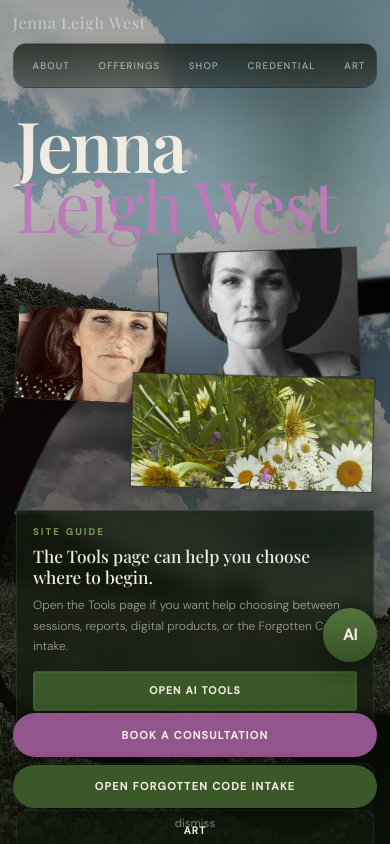
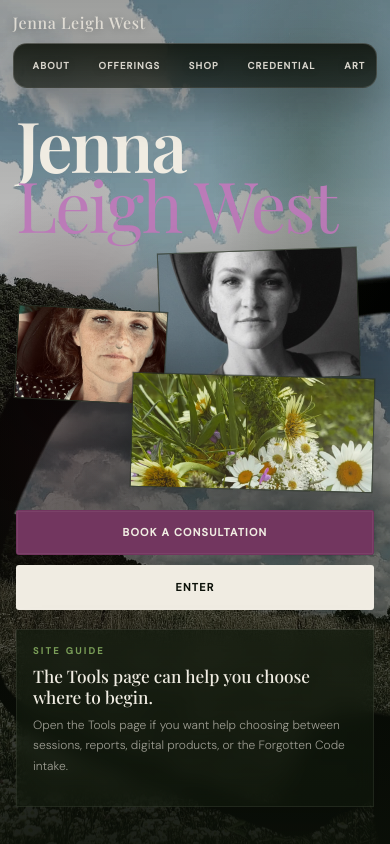
Before and after one commit to Jennaleighwilder/jennaleighwest-site, a website: page index.html in a window 390 px wide. Drawn offline with nearby package versions, Linux system fonts and the light colour scheme.

Commit message:
Restore simpler landing CTAs

```diff
--- a/index.html
+++ b/index.html
@@ -126,12 +126,12 @@ body{font-family:'DM Sans',sans-serif;color:var(--ivory);}
 
 /* ─── NAV ─── */
 .nav{position:fixed;top:0;left:0;right:0;z-index:900;display:flex;align-items:center;justify-content:space-between;padding:1.2rem 2.5rem;}
-.nav-logo{font-family:'Playfair Display',serif;font-weight:500;font-size:0.95rem;letter-spacing:0.04em;color:rgba(240,236,226,.5);background:none;border:none;cursor:pointer;transition:color .3s;padding:0;}
-.nav-logo:hover{color:var(--ivory);}
-.nav-pills{display:flex;gap:.25rem;list-style:none;background:linear-gradient(180deg,rgba(12,17,9,.72),rgba(12,17,9,.45));backdrop-filter:blur(14px);padding:.45rem .55rem;border-radius:16px;border:1px solid rgba(240,236,226,.07);box-shadow:0 18px 40px rgba(0,0,0,.18);}
-.nav-pills button{background:none;border:none;cursor:pointer;font-family:'DM Sans',sans-serif;font-size:.72rem;font-weight:500;letter-spacing:.12em;text-transform:uppercase;color:rgba(240,236,226,.62);transition:all .25s;padding:.48rem .95rem;border-radius:6px;}
-.nav-pills button:hover{color:var(--ivory);background:rgba(240,236,226,.05);}
-.nav-pills button.on{color:var(--ivory);background:rgba(240,236,226,.09);}
+.nav-logo{font-family:'Playfair Display',serif;font-weight:500;font-size:0.95rem;letter-spacing:0.04em;color:rgba(240,236,226,.82);background:none;border:none;cursor:pointer;transition:color .3s;padding:0;text-shadow:0 2px 10px rgba(0,0,0,.32);}
+.nav-logo:hover{color:var(--bone);}
+.nav-pills{display:flex;gap:.25rem;list-style:none;background:linear-gradient(180deg,rgba(12,17,9,.88),rgba(12,17,9,.68));backdrop-filter:blur(16px);padding:.45rem .55rem;border-radius:16px;border:1px solid rgba(240,236,226,.16);box-shadow:0 18px 40px rgba(0,0,0,.24);}
+.nav-pills button{background:none;border:none;cursor:pointer;font-family:'DM Sans',sans-serif;font-size:.72rem;font-weight:600;letter-spacing:.12em;text-transform:uppercase;color:rgba(240,236,226,.88);transition:all .25s;padding:.48rem .95rem;border-radius:6px;text-shadow:0 1px 8px rgba(0,0,0,.24);}
+.nav-pills button:hover{color:var(--ivory);background:rgba(240,236,226,.08);}
+.nav-pills button.on{color:var(--ivory);background:rgba(240,236,226,.14);}
 .nav-tools-btn{color:var(--petal)!important;}
 
 /* ─── DOTS ─── */
@@ -664,13 +664,12 @@ body{font-family:'DM Sans',sans-serif;color:var(--ivory);}
   .p1-frame-a{top:0;right:4%;width:56%;height:54%;}
   .p1-frame-b{top:24%;left:0;width:42%;height:39%;}
   .p1-frame-c{right:0;bottom:0;width:68%;height:48%;}
-  .p1-acts{display:none;}
+  .p1-acts{display:grid;grid-template-columns:1fr 1fr;gap:.65rem;}
   .p1-guide{max-width:none;padding:.95rem 1rem;}
   .p1-guide-title{font-size:1.08rem;}
   .p1-guide-copy{font-size:.75rem;}
-  .p1-guide-actions{display:grid;grid-template-columns:1fr;gap:.5rem;}
-  .p1-guide-actions .btn{width:100%;}
-  .mobile-home-links{display:grid;grid-template-columns:repeat(3,minmax(0,1fr));gap:.5rem;margin-top:1rem;}
+  .p1-guide-actions{display:none;}
+  .mobile-home-links{display:none;}
   .mobile-home-links button{background:rgba(17,26,13,.52);border:1px solid rgba(240,236,226,.08);padding:.8rem .65rem;color:var(--ivory);font-family:'DM Sans',sans-serif;font-size:.68rem;font-weight:600;letter-spacing:.12em;text-transform:uppercase;border-radius:10px;}
   .testi-strip{grid-template-columns:1fr;}
   .testi:nth-child(1),.testi:nth-child(2),.testi:nth-child(3){transform:none;}
@@ -692,10 +691,10 @@ body{font-family:'DM Sans',sans-serif;color:var(--ivory);}
   .report-card:nth-child(n){grid-column:auto;margin-top:0;min-height:unset;}
   .chat-panel{padding-left:0;padding-top:1.5rem;}
   .dots{display:none;}
-  .sticky-cta{right:1rem;left:1rem;bottom:1rem;align-items:stretch;}
+  .sticky-cta{display:none !important;right:1rem;left:1rem;bottom:1rem;align-items:stretch;}
   .sticky-book{width:100%;}
   .sticky-dismiss{text-align:center;}
-  .chat-launcher{display:flex;left:auto;right:1rem;bottom:7.8rem;max-width:none;align-items:flex-end;}
+  .chat-launcher{display:none !important;left:auto;right:1rem;bottom:7.8rem;max-width:none;align-items:flex-end;}
   .chat-launcher-btn{width:58px;height:58px;padding:0;border-radius:50%;text-align:center;justify-content:center;font-size:1.05rem;letter-spacing:0;}
   .chat-launcher-note{display:none;}
   #p11 .u4{display:grid !important;grid-template-columns:1fr;gap:.75rem;}
@@ -719,9 +718,7 @@ body{font-family:'DM Sans',sans-serif;color:var(--ivory);}
   .btn{width:100%;padding:.95rem 1rem;font-size:.68rem;letter-spacing:.11em;}
   .p1-content,.p2-txt,.p3-wrap,.p4-wrap,.p5-wrap,.p7-wrap,.p8-left,.tools-wrap,.cases-wrap,.std-wrap,.faq-wrap,.reports-wrap,.std-scroll{padding-left:1rem;padding-right:1rem;}
   .p1-content{padding-top:7.1rem;padding-bottom:8.8rem;}
-  .mobile-home-links{grid-template-columns:1fr;}
-  .p1-guide-actions .btn{font-size:.66rem;}
-  .mobile-home-links button{font-size:.64rem;padding:.78rem .7rem;}
+  .p1-acts{grid-template-columns:1fr;}
   .p5-grid{grid-template-columns:1fr;}
   .p6-photos{grid-template-columns:1fr;padding:0 1rem 8rem;}
   .tool-btns{flex-direction:column;}
@@ -806,16 +803,13 @@ body{font-family:'DM Sans',sans-serif;color:var(--ivory);}
       </div>
     </div>
     <div class="p1-acts u3">
-      <button class="btn btn-outline" type="button" data-go="7" onclick="go(7)">Connect</button>
-      <button class="btn btn-outline" type="button" data-open="https://intake-form-code.vercel.app/" onclick="window.open('https://intake-form-code.vercel.app/','_blank','noopener')">Forgotten Code Intake</button>
+      <button class="btn btn-rose" type="button" data-go="7" onclick="go(7)">Book a Consultation</button>
+      <button class="btn btn-white" type="button" data-go="1" onclick="go(1)">Enter</button>
     </div>
     <div class="p1-guide u4">
       <p class="p1-guide-kicker">Site Guide</p>
       <h2 class="p1-guide-title">The Tools page can help you choose where to begin.</h2>
       <p class="p1-guide-copy">Open the Tools page if you want help choosing between sessions, reports, digital products, or the Forgotten Code intake.</p>
-      <div class="p1-guide-actions">
-        <button class="btn btn-moss" type="button" data-go="8" onclick="go(8)">Open AI Tools</button>
-      </div>
     </div>
     <div class="mobile-home-links u4">
       <button type="button" data-go="1" onclick="go(1)">About</button>
@@ -1611,9 +1605,8 @@ function isMobileView() {
 function updateFloatingCtas() {
   const sticky = document.getElementById('sticky-cta');
   const launcher = document.getElementById('chat-launcher');
-  const showMobileCtas = cur === 0 && isMobileView();
-  if (sticky) sticky.style.display = showMobileCtas ? 'flex' : 'none';
-  if (launcher) launcher.style.display = showMobileCtas ? 'flex' : 'none';
+  if (sticky) sticky.style.display = 'none';
+  if (launcher) launcher.style.display = 'none';
 }
 
 document.addEventListener('touchstart',e=>{tx=e.touches[0].clientX;ty=e.touches[0].clientY;},{passive:true});
```
